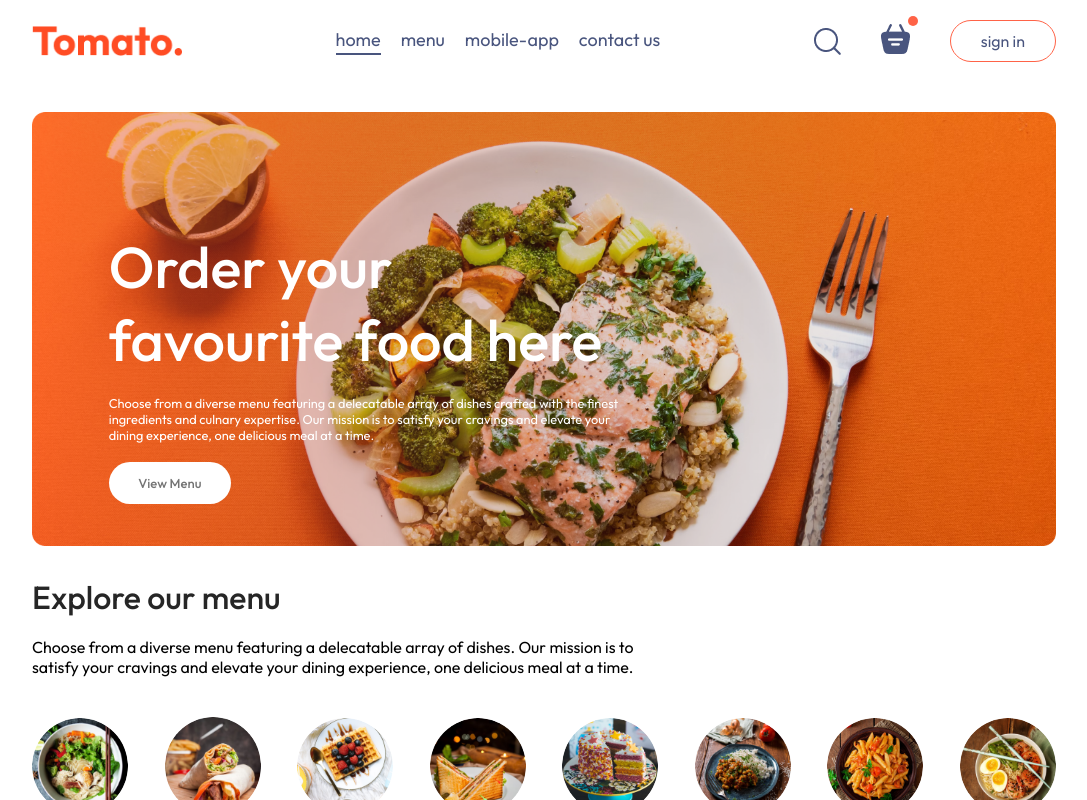
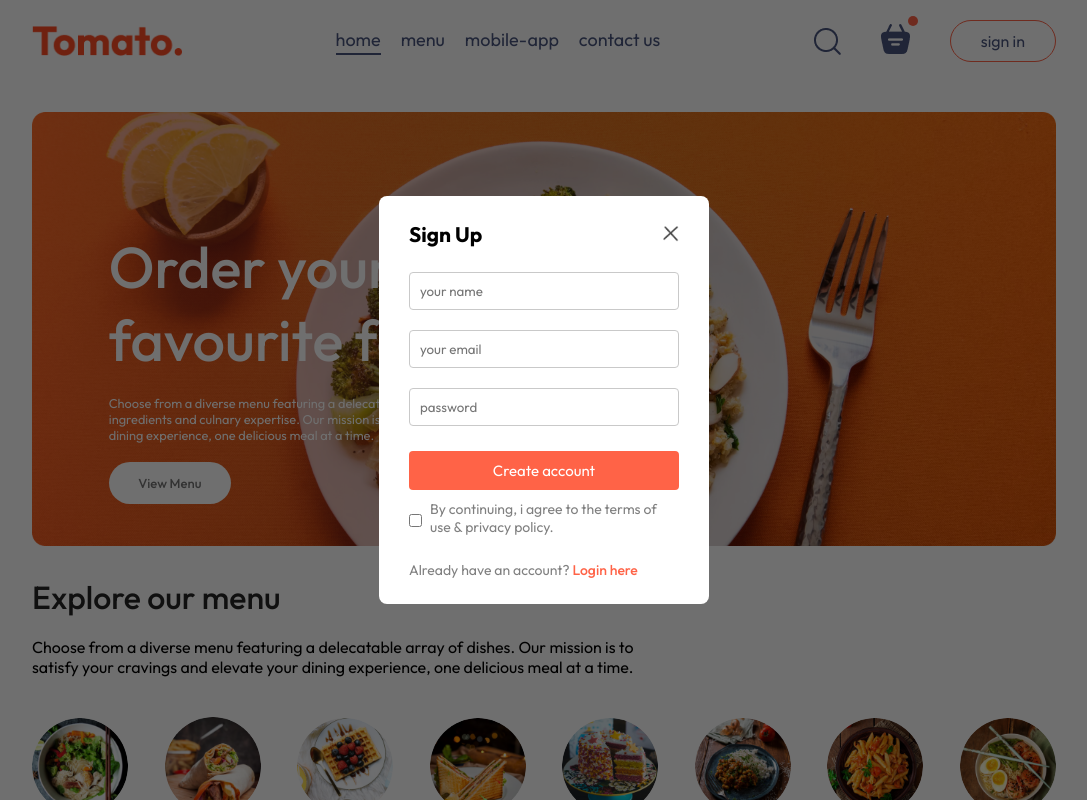
Before and after one commit to risvinmpm/FOOD-DELIVERY, a React (Vite) app: page / in a window 1280 px wide. Both pictures are taken after a click on the button "sign in". Shown: the top 800 px of the page, without its empty margins (96-1183 px from the left). Built offline with nearby package versions, Linux system fonts and the light colour scheme.

Commit message:
signup&login

```diff
--- a/src/App.jsx
+++ b/src/App.jsx
@@ -1,16 +1,21 @@
 import React from 'react'
+import { useState } from 'react'
 import Navbar from './components/Navbar/Navbar'
 import {Route, Routes} from 'react-router-dom'
 import Home from './pages/Home/Home'
 import Cart from './pages/Cart/Cart'
 import PlaceOrder from './pages/PlaceOrder/PlaceOrder'
 import Footer from './components/Footer/Footer'
+import LoginPopup from './components/LoginPopup/LoginPopup'
 
 const App = () => {
+
+  const [showLogin, setShowLogin] = useState(false)
   return (
    <>
+   {showLogin?<LoginPopup setShowLogin={setShowLogin}/>:<></>}
     <div className='app'>
-      <Navbar />
+      <Navbar setShowLogin={setShowLogin} />
       <Routes>
         <Route path="/" element={<Home/>} />
         <Route path="/cart" element={<Cart/>} />
--- /dev/null
+++ b/src/components/LoginPopup/LoginPopup.css
@@ -0,0 +1,74 @@
+.login-popup{
+    position: absolute;
+    z-index: 1;
+    width: 100%;
+    height: 100%;
+    background-color: #00000090;
+    display: grid;
+}
+
+.login-popup-container {
+    place-self: center;
+    width: max(23vw,330px);
+    color: #808080;
+    background-color: white;
+    display: flex;
+    flex-direction: column;
+    gap: 25px;
+    padding: 25px 30px;
+    border-radius: 8px;
+    font-size: 14px;
+    animation: fadeIn 0.5s;
+}
+
+.login-popup-title {
+    display: flex;
+    justify-content: space-between;
+    align-items: center;
+    color: black;
+}
+
+.login-popup-title img {
+    width: 16px;
+    cursor: pointer;
+}
+
+.login-popup-inputs {
+    display: flex;
+    flex-direction: column;
+    gap: 20px;
+}
+
+.login-popup-inputs input {
+    outline: none;
+    border: 1px solid #c9c9c9;
+    padding: 10px;
+    border-radius: 4px;
+}
+
+.login-popup-container button {
+    border: none;
+    padding: 10px;
+    border-radius: 4px;
+    color: white;
+    background-color: tomato;
+    font-size: 15px;
+    cursor: pointer;
+}
+
+.login-popup-condition {
+    display: flex;
+    align-items: center;
+    gap: 8px;
+    margin-top: -15px;
+}
+
+.login-popup-condition input {
+    margin-top: 5px;
+}
+
+.login-popup p span {
+    color: tomato;
+    font-weight: 500;
+    cursor: pointer;
+}
--- /dev/null
+++ b/src/components/LoginPopup/LoginPopup.jsx
@@ -0,0 +1,35 @@
+import React, {useState} from 'react'
+import './LoginPopup.css'
+import { assets } from '../../assets/frontend_assets/assets'
+
+const LoginPopup = ({setShowLogin}) => {
+
+    const [currState,setCurrState] = useState("Sign Up")
+
+  return (
+    <div className='login-popup'>
+      <form action="" className="login-popup-container">
+        <div className="login-popup-title">
+            <h2>{currState}</h2>
+            <img onClick={()=>setShowLogin(false)} src={assets.cross_icon} alt="" />
+        </div>
+        <div className="login-popup-inputs">
+            {currState==="Login"?<></>:<input type="text" name="name" id="name" placeholder='your name' required />}
+            <input type="email" name="email" id="email" placeholder='your email' required />
+            <input type="password" name="password" id="password" placeholder='password' required />
+        </div>
+        <button>{currState==="Sign Up"?"Create account":"Login"}</button>
+        <div className="login-popup-condition">
+            <input type="checkbox" required />
+            <p>By continuing, i agree to the terms of use & privacy policy.</p>
+        </div>
+        {currState==="Login"
+        ? <p>Create a new account? <span onClick={()=>setCurrState("Sign Up")}>Click here</span></p>
+        : <p>Already have an account? <span onClick={()=>setCurrState("Login")}>Login here</span></p>
+        }
+      </form>
+    </div>
+  )
+}
+
+export default LoginPopup
--- a/src/components/Navbar/Navbar.jsx
+++ b/src/components/Navbar/Navbar.jsx
@@ -1,17 +1,18 @@
 import React, { useState } from 'react'
 import './Navbar.css'
 import { assets } from '../../assets/frontend_assets/assets'
+import { Link } from 'react-router-dom'
 
-const Navbar = () => {
+const Navbar = ({setShowLogin}) => {
   const [menu,setMenu] = useState("home")
   return (
     <div className='navbar'>
       <img src={assets.logo} alt="" className='logo' />
       <ul className='navbar-menu'>
-        <li onClick={()=>setMenu("home")} className={menu==="home"?"active":""}>home</li>
-        <li onClick={()=>setMenu("menu")} className={menu==="menu"?"active":""}>menu</li>
-        <li onClick={()=>setMenu("mobile-app")} className={menu==="mobile-app"?"active":""}>mobile-app</li>
-        <li onClick={()=>setMenu("contact-us")} className={menu==="contact-us"?"active":""}>contact us</li>
+        <Link to='/' onClick={()=>setMenu("home")} className={menu==="home"?"active":""}>home</Link>
+        <a href='#explore-menu' onClick={()=>setMenu("menu")} className={menu==="menu"?"active":""}>menu</a>
+        <a href='#app-download' onClick={()=>setMenu("mobile-app")} className={menu==="mobile-app"?"active":""}>mobile-app</a>
+        <a href='#footer' onClick={()=>setMenu("contact-us")} className={menu==="contact-us"?"active":""}>contact us</a>
       </ul>
       <div className="navbar-right">
         <img src={assets.search_icon} alt="" />
@@ -19,7 +20,7 @@
           <img src={assets.basket_icon} alt="" />
           <div className="dot"></div>
         </div>
-        <button>sign in</button>
+        <button onClick={()=>setShowLogin(true)}>sign in</button>
       </div>
     </div>
   )
--- a/src/index.css
+++ b/src/index.css
@@ -4,6 +4,7 @@
   margin: 0;
   box-sizing: border-box;
   font-family: outfit;
+  scroll-behavior: smooth;
 }
 
 body {
```
